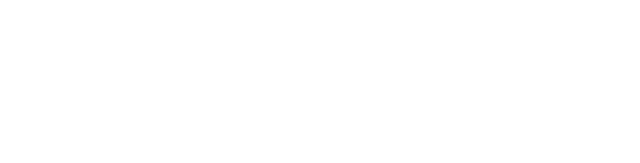
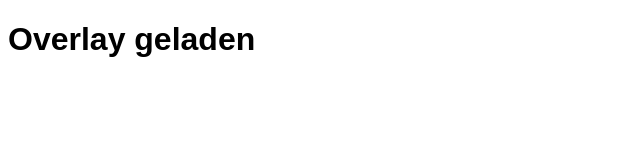
Before and after one commit to Lauchmannn/Lauchpoker, a plain HTML site: page index.html in a window 1280 px wide. Shown: the whole page, without its empty margins (0-640 px from the left). Drawn offline with Linux system fonts and the light colour scheme.

Commit message:
Update index.html

```diff
--- a/index.html
+++ b/index.html
@@ -7,6 +7,12 @@
     <link rel="stylesheet" href="styles.css">
 </head>
 <body>
+    <h1>Overlay geladen</h1> <!-- Füge diese Zeile hinzu -->
+    <div id="overlay">
+        <div id="question-display"></div>
+        <div id="tips-display"></div>
+      <div id="answer-display"></div>
+
     <div id="overlay">
         <div id="question-display"></div>
         <div id="tips-display"></div>
```
